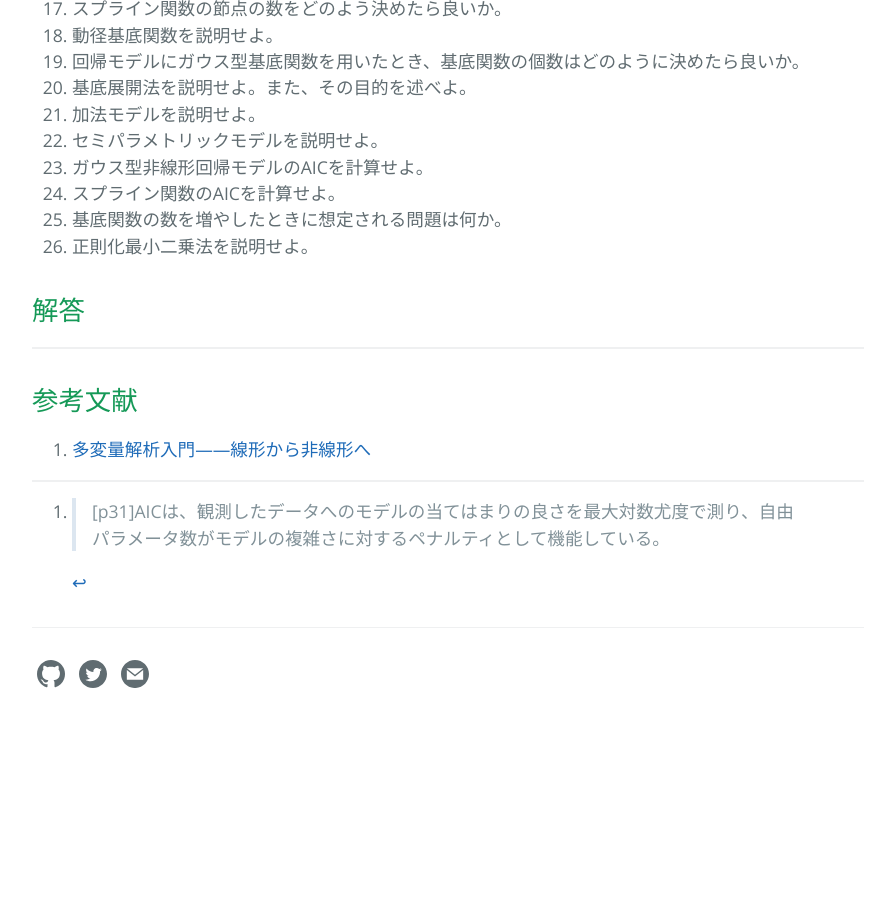
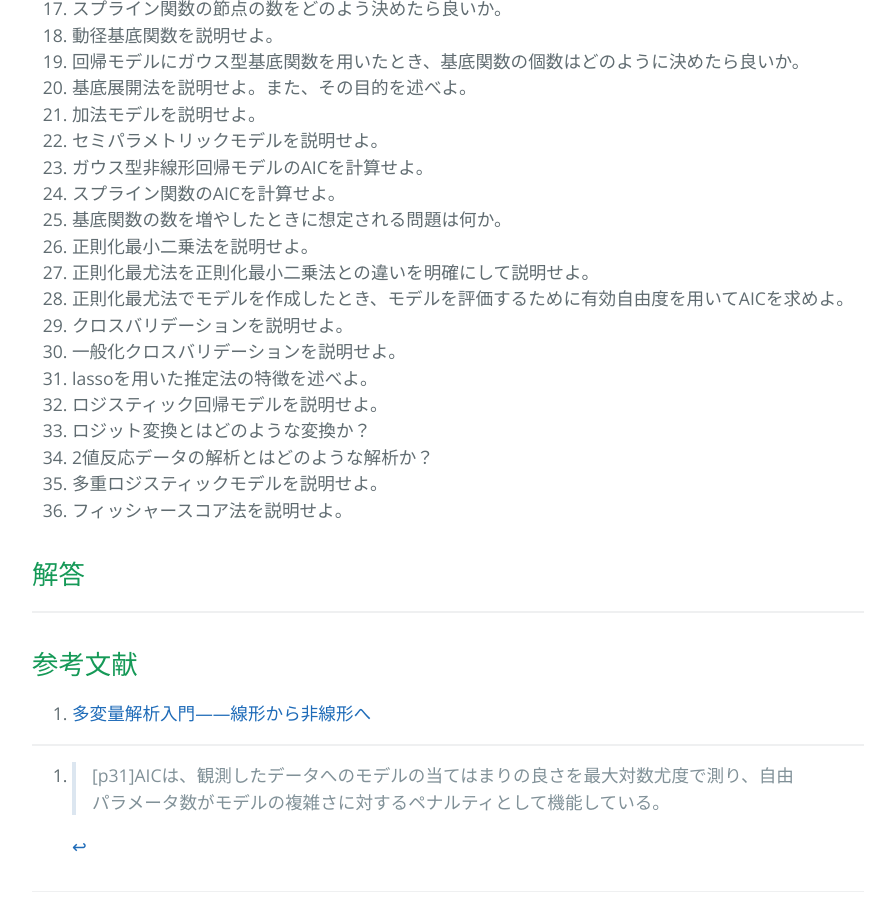
Before and after one commit to 0h-n0/blog, a Jekyll site: the page built from _posts/2020-05-08-book-multivariate-analysis-konishi.md, in a window 1280 px wide and 900 px high, scrolled down 1122 px. Shown: the whole window, without its empty margins (192-1087 px from the left). Built offline with Jekyll 4.4.1, drawn with Linux system fonts in a browser that asks for light colours; some web fonts are replaced; before the commit the page ends 1864 px from its top, so only the background shows below that.

Commit message:
feat: update

```diff
--- a/_posts/2020-05-08-book-multivariate-analysis-konishi.md
+++ b/_posts/2020-05-08-book-multivariate-analysis-konishi.md
@@ -36,6 +36,16 @@ tags: 機械学習
 1. スプライン関数のAICを計算せよ。
 1. 基底関数の数を増やしたときに想定される問題は何か。
 1. 正則化最小二乗法を説明せよ。
+1. 正則化最尤法を正則化最小二乗法との違いを明確にして説明せよ。
+1. 正則化最尤法でモデルを作成したとき、モデルを評価するために有効自由度を用いてAICを求めよ。
+1. クロスバリデーションを説明せよ。
+1. 一般化クロスバリデーションを説明せよ。
+1. lassoを用いた推定法の特徴を述べよ。
+1. ロジスティック回帰モデルを説明せよ。
+1. ロジット変換とはどのような変換か？
+1. 2値反応データの解析とはどのような解析か？
+1. 多重ロジスティックモデルを説明せよ。
+1. フィッシャースコア法を説明せよ。
 
 ## 解答
 
```
Also changed, not shown: _posts/2020-05-01-linear-regression.md (+12 -10 lines), _posts/2020-05-02-ridge-regression.md (+10 -10 lines).
